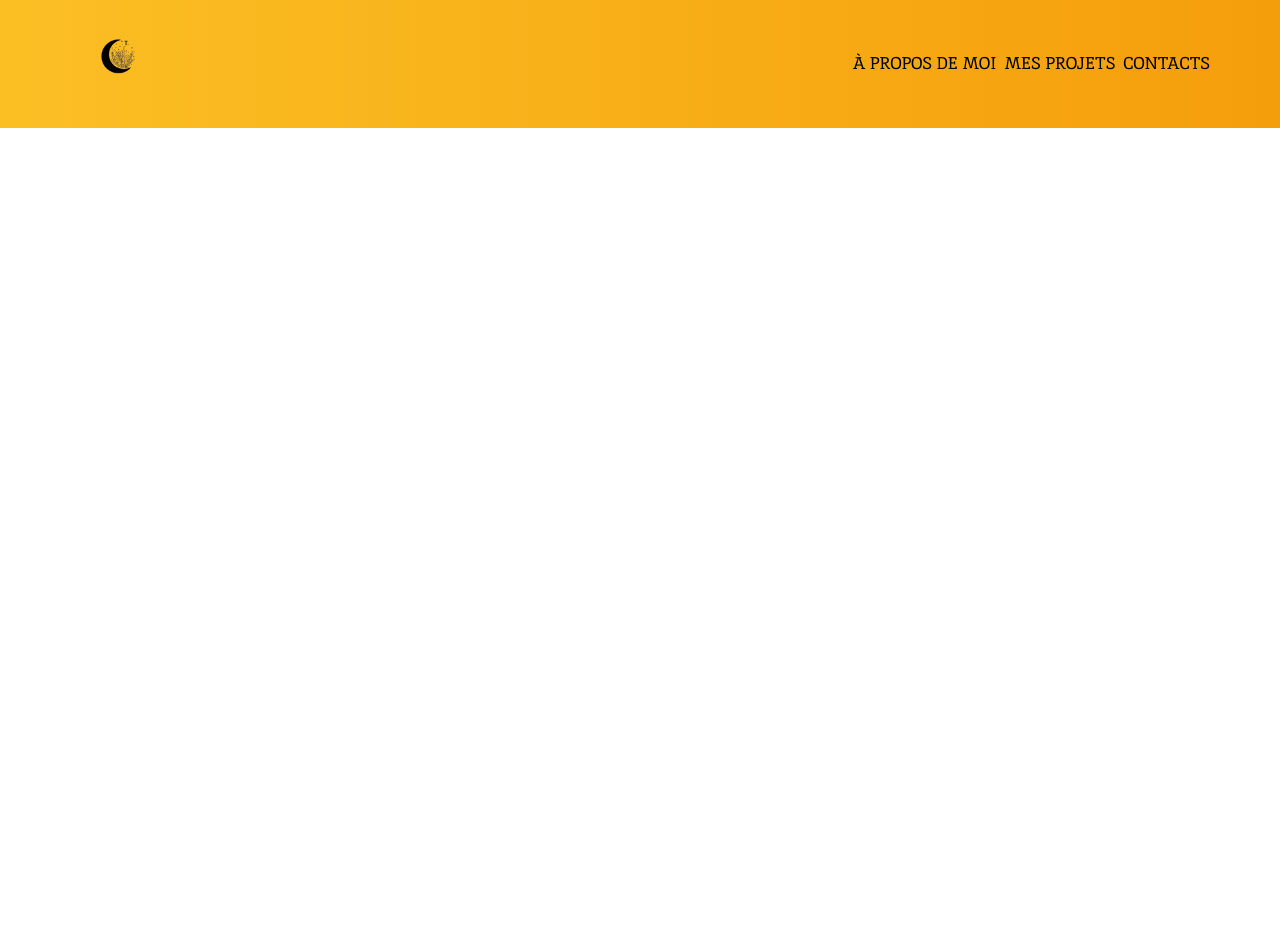
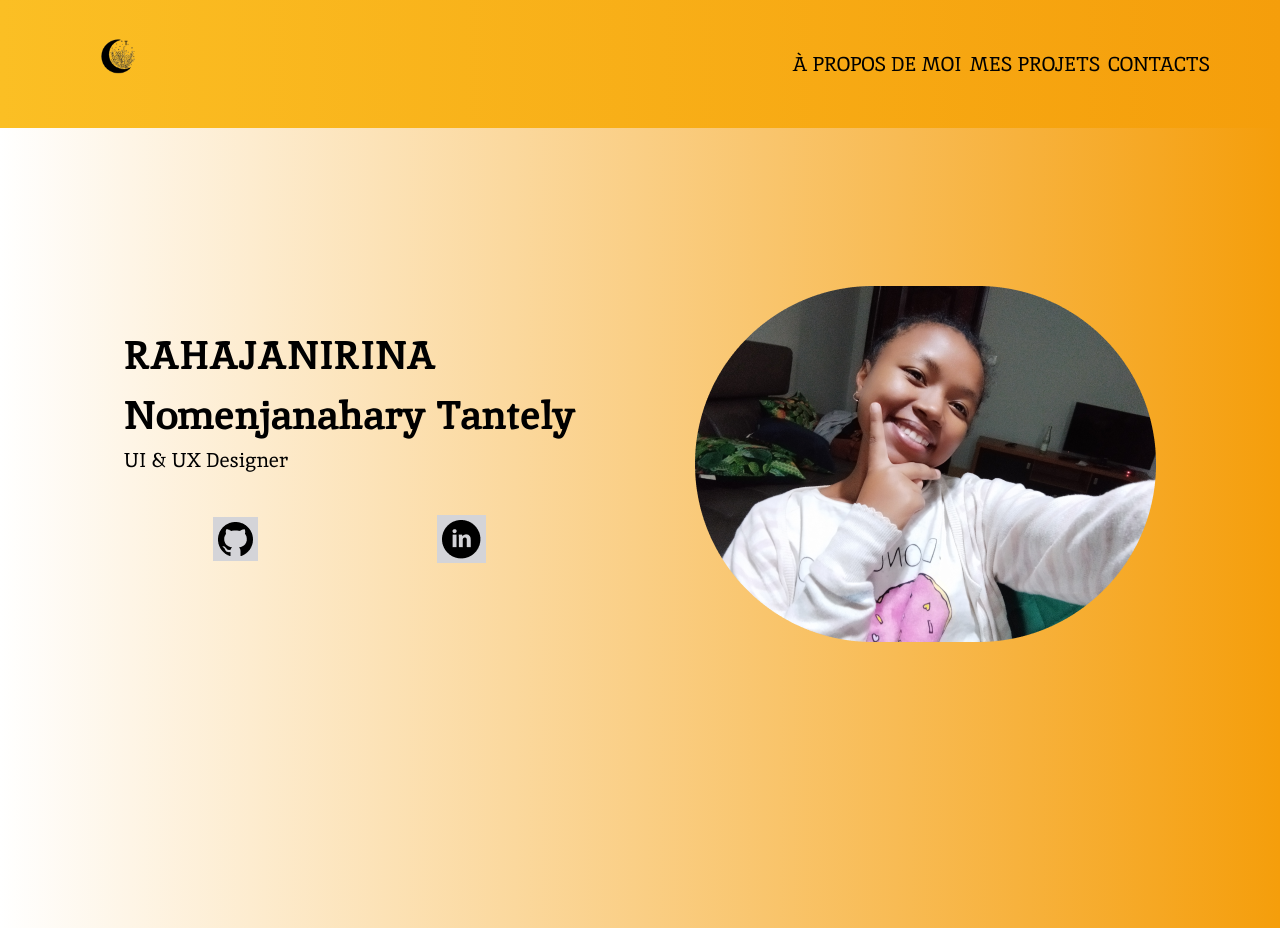
Before and after one commit to Rakotozonirina/Honey, a React (Vite) app: page / in a window 1280 px wide. Before the commit the page ends 800 px from the top, so only its background shows below. Built offline with nearby package versions, Linux system fonts and the light colour scheme.

Commit message:
feat: adding the hero image

```diff
--- a/src/App.jsx
+++ b/src/App.jsx
@@ -1,5 +1,6 @@
 import react from 'react'
 import Navbar from './components/Navbar'
+import Main from './components/Main'
 import './App.css'
 
 function App() {
@@ -7,6 +8,7 @@ function App() {
   return (
     <>
       <Navbar/>
+      <Main/>
     </>
   )
 }
--- /dev/null
+++ b/src/components/Main.jsx
@@ -0,0 +1,30 @@
+import React from 'react'
+import Github from '../assets/github.png'
+import Linkdeen from '../assets/linkdeen.png'
+import Hero from '../assets/hero.png'
+
+function Main() {
+return (
+    <main className='w-full h-[100dvh] max-sm:h-[120dvh] sm:max-md:h-[130dvh] md:max-lg:h-[120dvh] bg-gradient-to-l from-amber-500 to-white'>
+        <section className='hero h-[84dvh] max-sm:flex-col max-sm:h-[120dvh] sm:max-md:h-[130dvh] md:max-lg:h-[120dvh] sm:max-md:flex-col md:max-lg:flex-col flex justify-around items-center'>
+            <article>
+                <h1 className='heading-hero font-inikabold'>RAHAJANIRINA <br /> Nomenjanahary Tantely</h1>
+                <p className='font-inikaregular para-hero'>UI & UX Designer</p>
+                <div className='w-full flex justify-around items-center h-[16dvh]'>
+                    <div className='span-hero w-fit bg-zinc-300'>
+                        <img src={Github} alt="github" />
+                    </div>
+                    <div className='span-hero w-fit bg-zinc-300'>
+                        <img src={Linkdeen} alt="linkdeen" />
+                    </div>
+                </div>
+            </article>
+            <div>
+                <img src={Hero} alt="hero" />
+            </div>
+        </section>
+    </main>
+)
+}
+
+export default Main
--- a/src/index.css
+++ b/src/index.css
@@ -38,6 +38,31 @@
   width: min(90%, 1200px);
   margin-inline: auto;
 }
+.hero{
+  width: min(90%, 1200px);
+  margin-inline: auto;
+}
 .nav-ul > *{
-  font-size: clamp(17px, 1rem, 1.25rem);
+  font-size: clamp(17px, 2vw + 1rem, 1.25rem);
 }
+.heading-hero{
+  font-size: clamp(20px, 2vw + 1rem, 40px);
+}
+.para-hero{
+  font-size: clamp(17px, 2vw + 1rem, 20px);
+}
+body::-webkit-scrollbar {
+  width: 0.5em;
+}
+
+body::-webkit-scrollbar-track {
+  box-shadow: inset 0 0 6px rgba(0, 0, 0, 0.3);
+}
+
+body::-webkit-scrollbar-thumb {
+  background-color: orange;
+  border-radius: 18px;
+}
+.span-hero{
+  padding: min(0.3rem, 0.5rem);
+}
```
Also changed, not shown: src/assets/hero.png (added).
